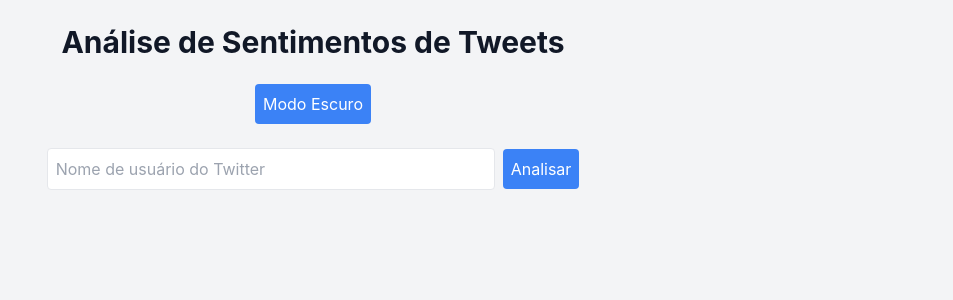
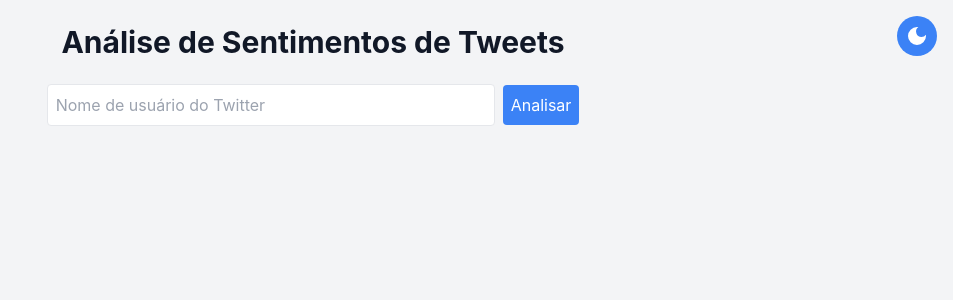
Before and after one commit to Sullivan18/SentimentDash, a React (Create React App) app: page / in a window 1280 px wide. Shown: the top 300 px of the page, without its empty margins (327-1280 px from the left). Built offline with nearby package versions, Linux system fonts and the light colour scheme.

Commit message:
Refatorar package-lock.json e package.json para adicionar dependência react-icons

```diff
--- a/package.json
+++ b/package.json
@@ -14,6 +14,7 @@
     "react": "^18.2.0",
     "react-chartjs-2": "^5.2.0",
     "react-dom": "^18.2.0",
+    "react-icons": "^5.3.0",
     "react-scripts": "5.0.1",
     "react-spinners": "^0.14.1",
     "recharts": "^2.12.7",
--- a/src/App.js
+++ b/src/App.js
@@ -1,6 +1,7 @@
 import React, { useState, useCallback } from 'react';
 import SentimentAnalysisResults from './components/SentimentAnalysisResults';
 import { CircularProgress } from '@mui/material';
+import { MdDarkMode, MdLightMode } from 'react-icons/md'; // Ícones modernos
 import './index.css'; // Para incluir os estilos da barra de rolagem
 
 function App() {
@@ -59,15 +60,17 @@
 
   return (
     <div className={`App text-center p-6 min-h-screen ${darkMode ? 'bg-[#181a1b] text-[#e8e6e3] dark-scrollbar' : 'bg-gray-100 text-gray-900 light-scrollbar'}`}>
+      {/* Botão de alternância de tema posicionado no canto superior direito */}
+      <div className="absolute top-4 right-4">
+        <button
+          className={`p-2 rounded-full transition-colors duration-300 ${darkMode ? 'bg-gray-700 text-white' : 'bg-blue-500 text-white'}`}
+          onClick={toggleDarkMode}
+        >
+          {darkMode ? <MdLightMode size={24} /> : <MdDarkMode size={24} />}
+        </button>
+      </div>
+
       <h1 className="text-3xl font-bold mb-6">Análise de Sentimentos de Tweets</h1>
-
-      {/* Botão para alternar o tema */}
-      <button
-        className={`p-2 rounded mb-6 ${darkMode ? 'bg-gray-700 text-white' : 'bg-blue-500 text-white'}`}
-        onClick={toggleDarkMode}
-      >
-        {darkMode ? 'Modo Claro' : 'Modo Escuro'}
-      </button>
 
       <form onSubmit={handleSubmit} className="mb-4">
         <div className="flex justify-center items-center space-x-2">
```
Also changed, not shown: 1 other file (tests, documents, lock files or other folders).
